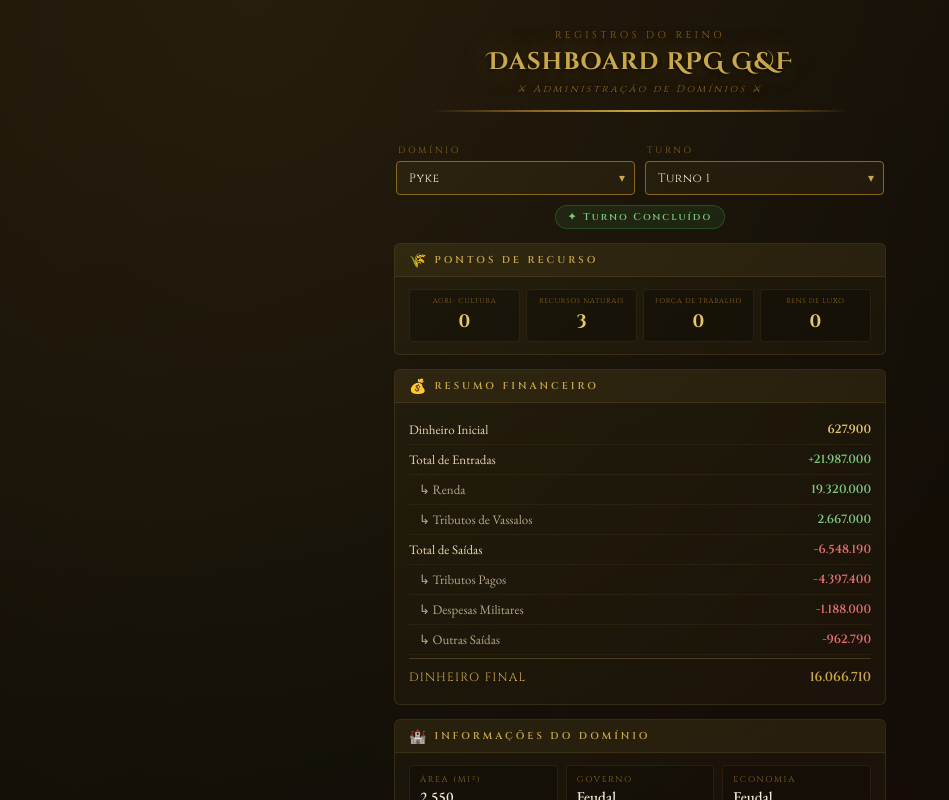
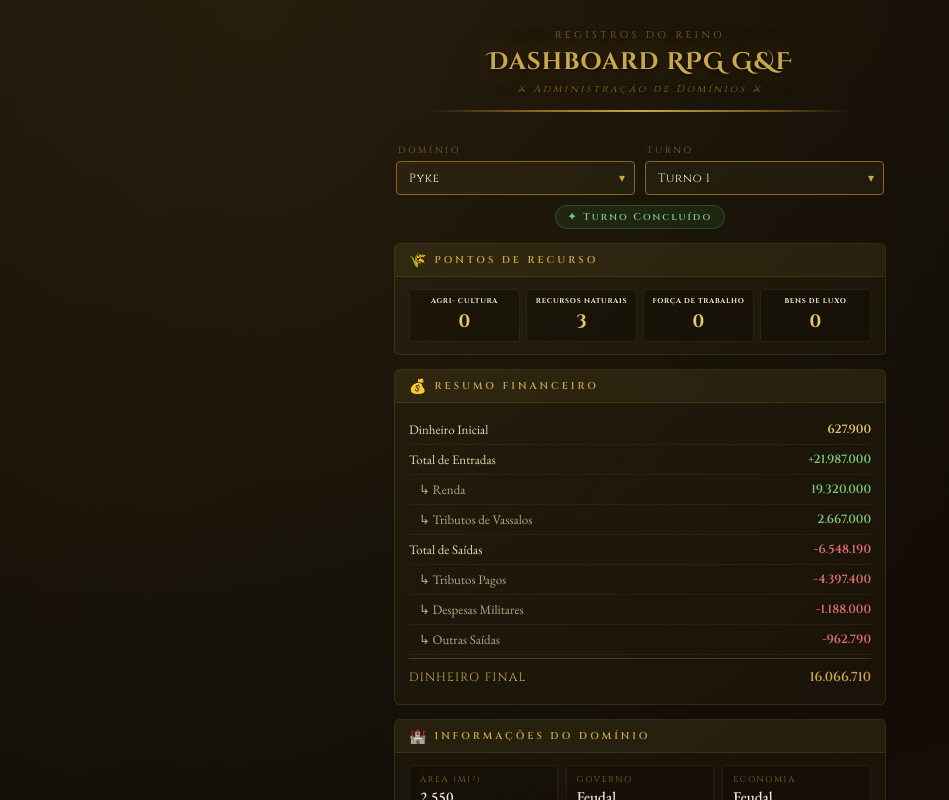
Before and after one commit to MatnZer0/dashboard-rpg-gelo-e-fogo, a Next.js app: page / in a window 1280 px wide. Shown: the top 800 px of the page, without its empty margins (0-949 px from the left). Built offline with nearby package versions, Linux system fonts and the light colour scheme.

Commit message:
update: styling on pontos de recurso

```diff
--- a/src/app/globals.css
+++ b/src/app/globals.css
@@ -304,8 +304,9 @@ select option {
 .ponto-label {
   font-family: 'Cinzel', serif;
   font-size: 7px;
+  font-weight: 700;
   letter-spacing: 0.1em;
-  color: var(--gold-dark);
+  color: var(--parchment);
   text-transform: uppercase;
   display: block;
   margin-bottom: 3px;
```
